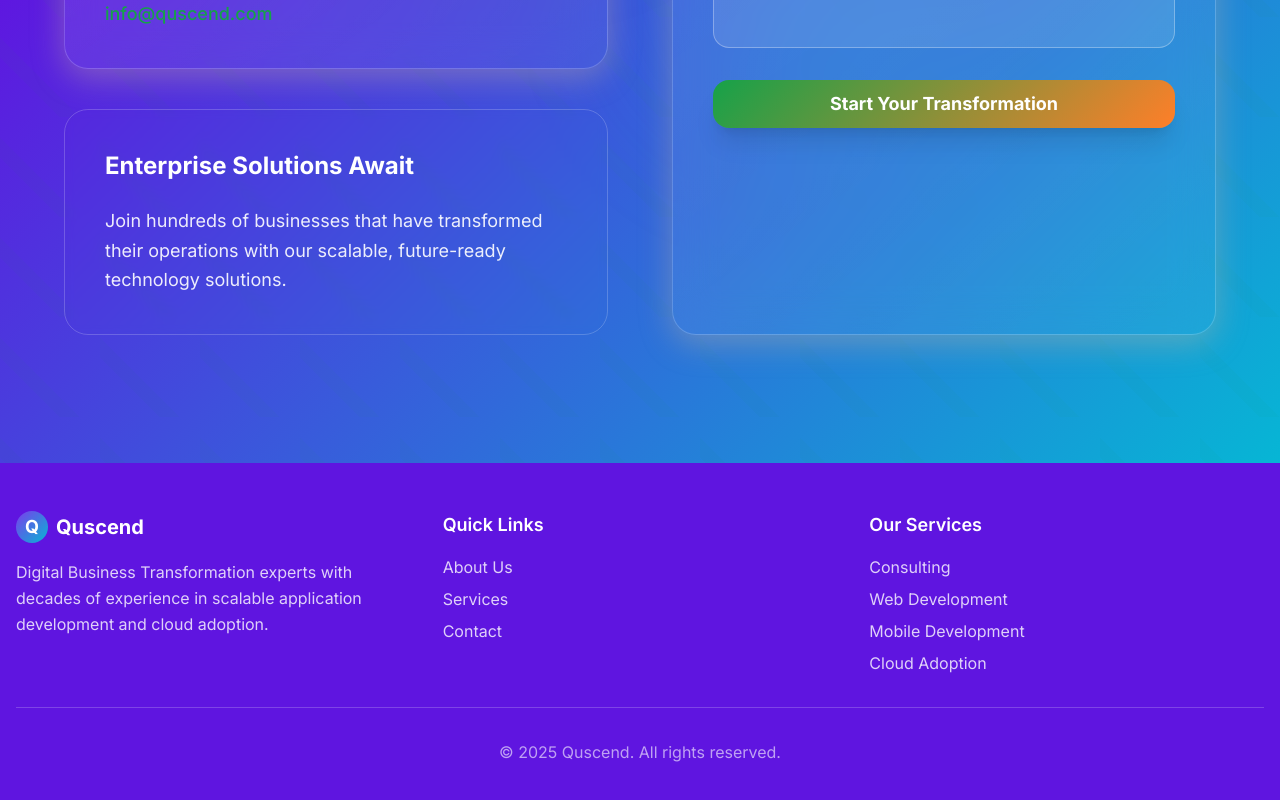
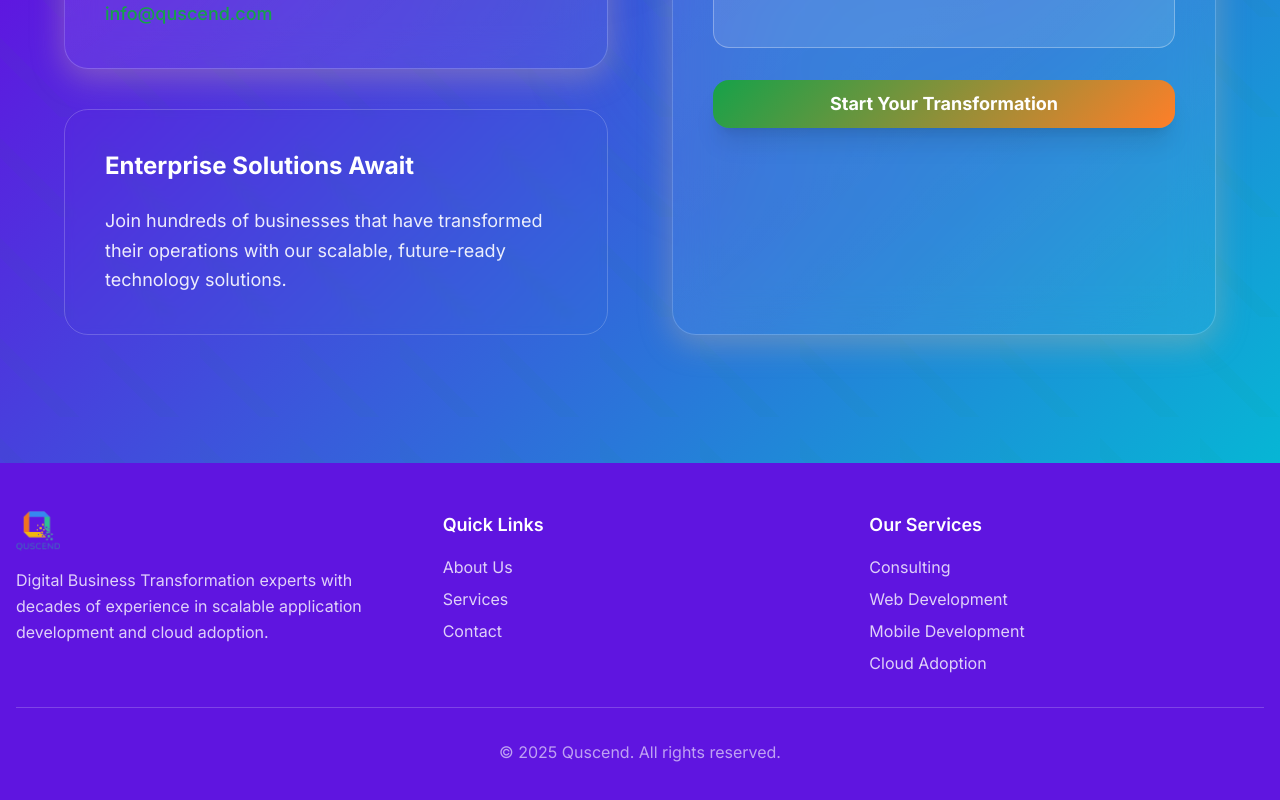
Before and after one commit to nandakumarpr/quscend-glow-up, a React (Vite) app: page / in a window 1280 px wide. Shown: the part 5571-6371 px from the top of the page. Built offline with nearby package versions, Linux system fonts and the light colour scheme; the HTML template or start-up script is replaced by a standard one.

Commit message:
Add logo to footer

```diff
--- a/src/components/Footer.tsx
+++ b/src/components/Footer.tsx
@@ -7,11 +7,12 @@ const Footer = () => {
         <div className="grid md:grid-cols-3 gap-8 mb-8">
           {/* Company Info */}
           <div className="space-y-4">
-            <div className="flex items-center space-x-2">
-              <div className="w-8 h-8 rounded-lg bg-gradient-primary flex items-center justify-center">
-                <span className="text-primary-foreground font-bold text-lg">Q</span>
-              </div>
-              <span className="text-xl font-bold text-primary-foreground">Quscend</span>
+            <div className="flex items-center">
+              <img
+                src="/lovable-uploads/464b44ed-c188-48ef-89b7-db02ea3f1fae.png"
+                alt="Quscend Logo"
+                className="h-10 w-auto"
+              />
             </div>
             <p className="text-primary-foreground/80 leading-relaxed">
               Digital Business Transformation experts with decades of experience in
```
